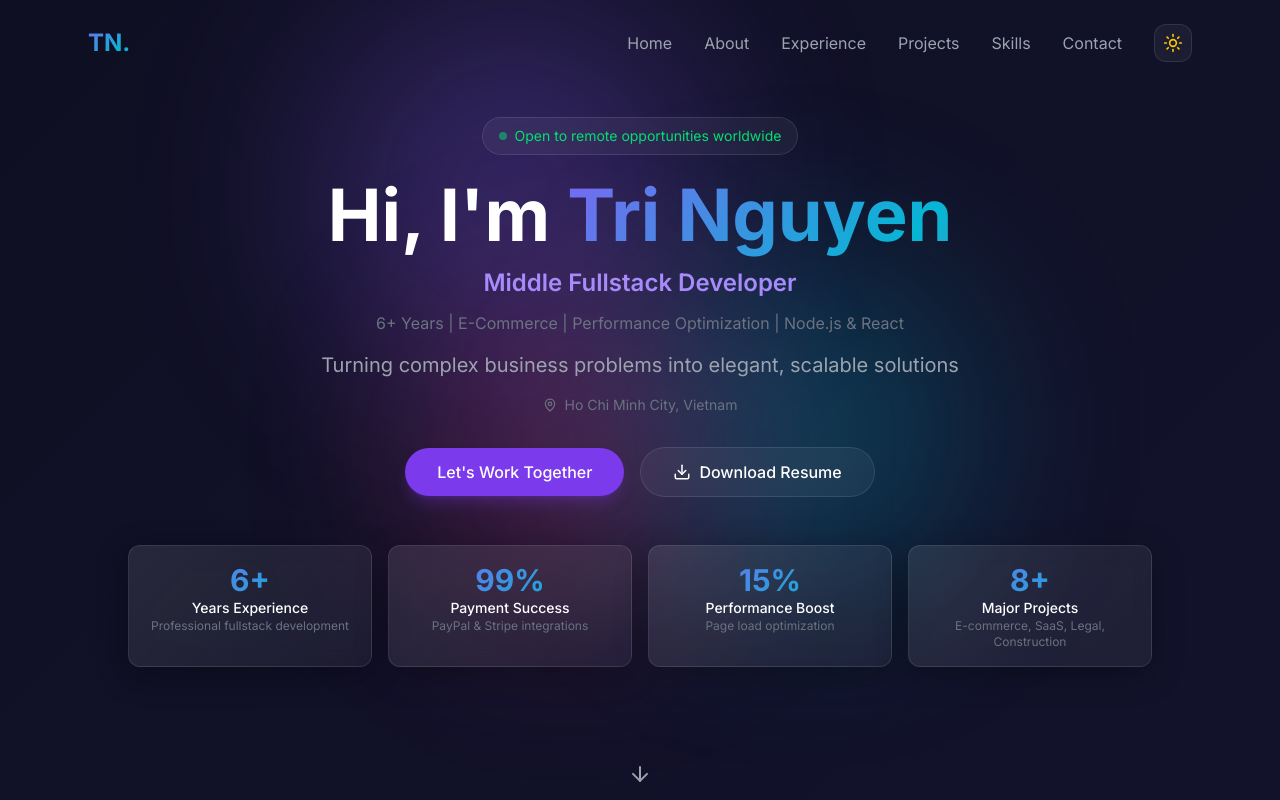
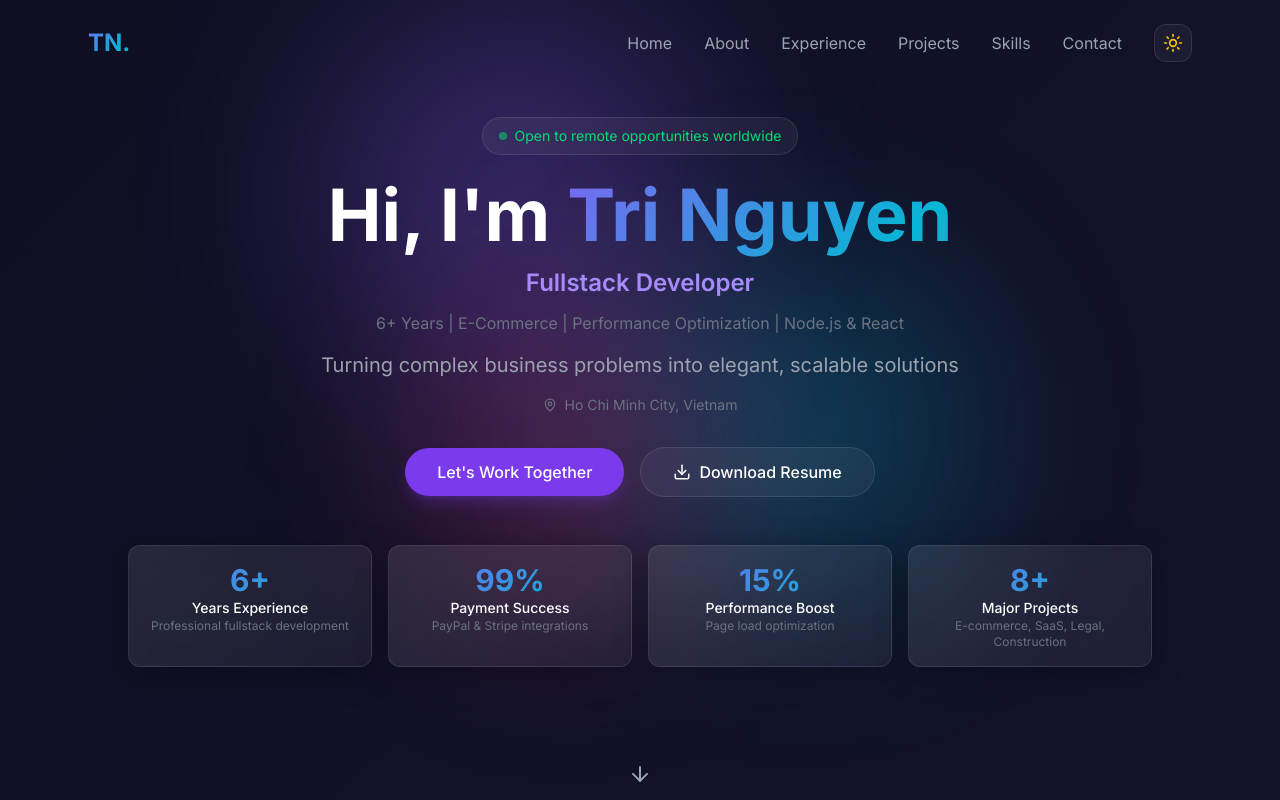
Before and after one commit to edynt/portfolio, a Next.js app: page / in a window 1280 px wide. Shown: the top 800 px of the page. Built offline with nearby package versions, Linux system fonts and the light colour scheme.

Commit message:
fix: update title from Middle Fullstack Developer to Fullstack Developer

```diff
--- a/src/app/layout.tsx
+++ b/src/app/layout.tsx
@@ -9,11 +9,11 @@ const inter = Inter({
 });
 
 export const metadata: Metadata = {
-  title: "Tri Nguyen | Middle Fullstack Developer",
+  title: "Tri Nguyen | Fullstack Developer",
   description:
-    "Middle Fullstack Developer with 5+ years of experience building high-performance web applications. Expert in Node.js, TypeScript, React, and cloud technologies. Available for remote opportunities worldwide.",
+    "Fullstack Developer with 5+ years of experience building high-performance web applications. Expert in Node.js, TypeScript, React, and cloud technologies. Available for remote opportunities worldwide.",
   keywords: [
-    "middle fullstack developer",
+    "fullstack developer portfolio",
     "fullstack developer",
     "web developer",
     "react developer",
@@ -27,7 +27,7 @@ export const metadata: Metadata = {
   authors: [{ name: "Tri Nguyen" }],
   creator: "Tri Nguyen",
   openGraph: {
-    title: "Tri Nguyen | Middle Fullstack Developer",
+    title: "Tri Nguyen | Fullstack Developer",
     description:
       "5+ years building scalable web applications. Expert in Node.js, React, TypeScript. Open to remote opportunities.",
     type: "website",
@@ -35,7 +35,7 @@ export const metadata: Metadata = {
   },
   twitter: {
     card: "summary_large_image",
-    title: "Tri Nguyen | Middle Fullstack Developer",
+    title: "Tri Nguyen | Fullstack Developer",
     description:
       "5+ years building scalable web applications. Expert in Node.js, React, TypeScript.",
   },
--- a/src/data/portfolio-data.ts
+++ b/src/data/portfolio-data.ts
@@ -1,9 +1,9 @@
 export const personalInfo = {
   name: "Tri Nguyen",
-  title: "Middle Fullstack Developer",
+  title: "Fullstack Developer",
   subtitle: "Turning complex business problems into elegant, scalable solutions",
   tagline: "6+ Years | E-Commerce | Performance Optimization | Node.js & React",
-  bio: `Middle Fullstack Developer with 6+ years shipping high-traffic web applications across e-commerce, legal tech, construction, and talent management domains. I architect performant, scalable systems with Node.js, TypeScript, and React — from zero-to-one product builds to enterprise-scale platform upgrades.
+  bio: `Fullstack Developer with 6+ years shipping high-traffic web applications across e-commerce, legal tech, construction, and talent management domains. I architect performant, scalable systems with Node.js, TypeScript, and React — from zero-to-one product builds to enterprise-scale platform upgrades.
 
 At Merkle (Dentsu), I drove development on Giant Bicycles' global e-commerce platform serving millions of users — achieving 10% faster page loads, 99% payment success rates, and 40% reduced database load. Currently at Hopee Solutions, I build products from scratch for clients in Japan and Australia.
 
```
